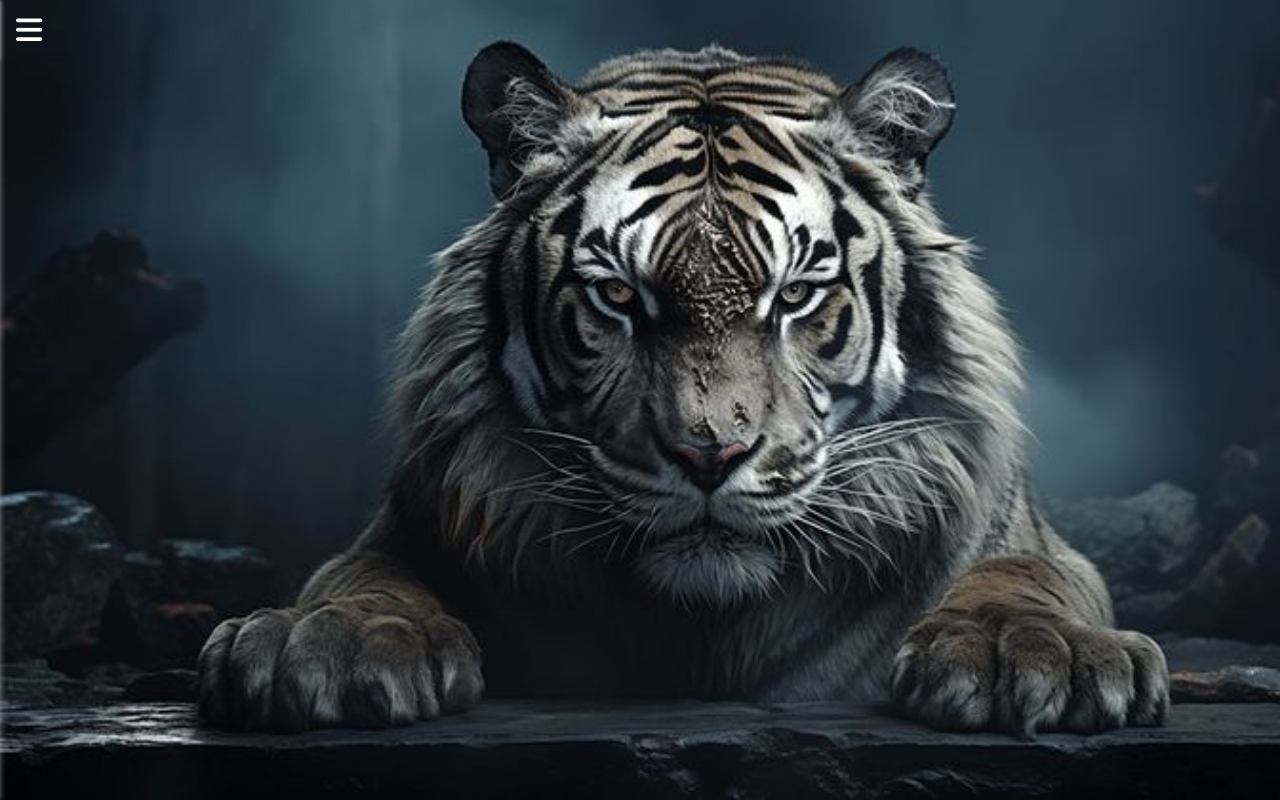
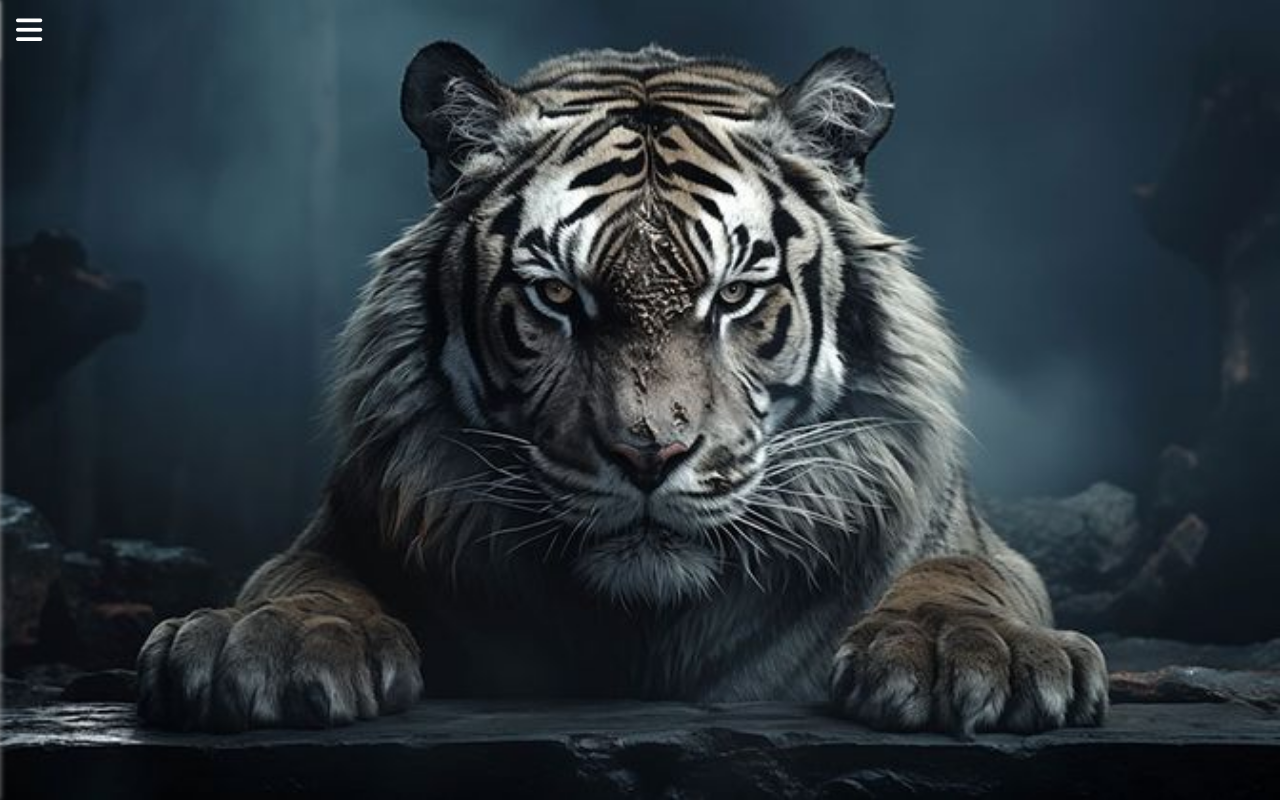
Before and after one commit to Murtajiz-Abbas/miniProject-3, a plain HTML site: page index.html in a window 1280 px wide. Drawn offline with Linux system fonts and the light colour scheme.

Commit message:
edit css file

```diff
--- a/style.css
+++ b/style.css
@@ -4,7 +4,7 @@
     font-family: "Poppins", sans-serif;
 }
 .main_box{
-    background: url("BG.jpeg") ;
+    background: url("BG.jpeg") no-repeat center center;
     height: 100vh;
     background-size: cover;
 }
```
